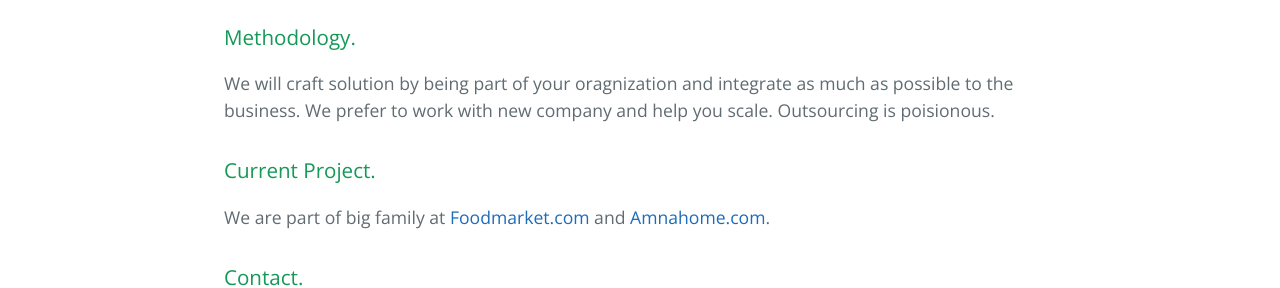
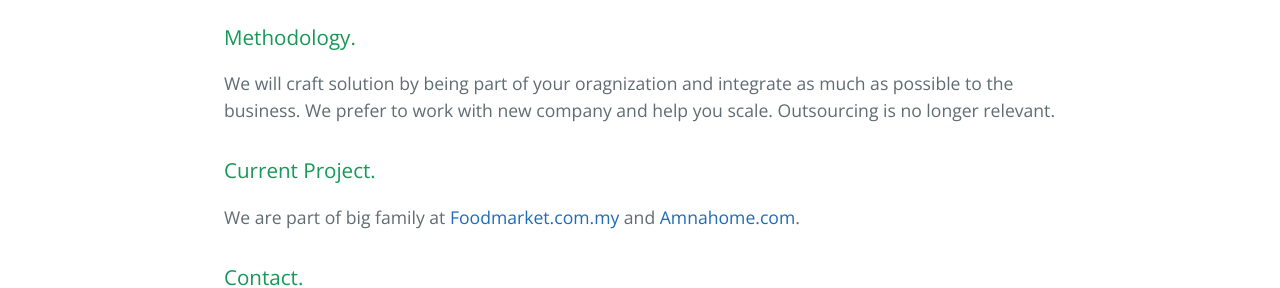
Before and after one commit to tfaruq/tfaruq.github.io, a plain HTML site: page index.html in a window 1280 px wide. Shown: the part 460-748 px from the top of the page. Drawn offline with nearby package versions, Linux system fonts and the light colour scheme.

Commit message:
fix typo

```diff
--- a/index.html
+++ b/index.html
@@ -26,12 +26,12 @@
         <a id="methodology" class="anchor" href="#methodology" aria-hidden="true">
         <span class="octicon octicon-link"></span>
         </a>Methodology.</h3>
-        <p>We will craft solution by being part of your oragnization and integrate as much as possible to the business. We prefer to work with new company and help you scale. Outsourcing is poisionous.</p>
+        <p>We will craft solution by being part of your oragnization and integrate as much as possible to the business. We prefer to work with new company and help you scale. Outsourcing is no longer relevant.</p>
         <h3>
         <a id="current-project" class="anchor" href="#current-project" aria-hidden="true">
         <span class="octicon octicon-link"></span>
         </a>Current Project.</h3>
-        <p>We are part of big family at <a href="http://www.foodmarket.com.my">Foodmarket.com</a> and <a href="http://www.amnahome.com">Amnahome.com</a>.</p>
+        <p>We are part of big family at <a href="http://www.foodmarket.com.my">Foodmarket.com.my</a> and <a href="http://www.amnahome.com">Amnahome.com</a>.</p>
         <h3>
         <a id="contact" class="anchor" href="#contact" aria-hidden="true">
         <span class="octicon octicon-link"></span>
```
